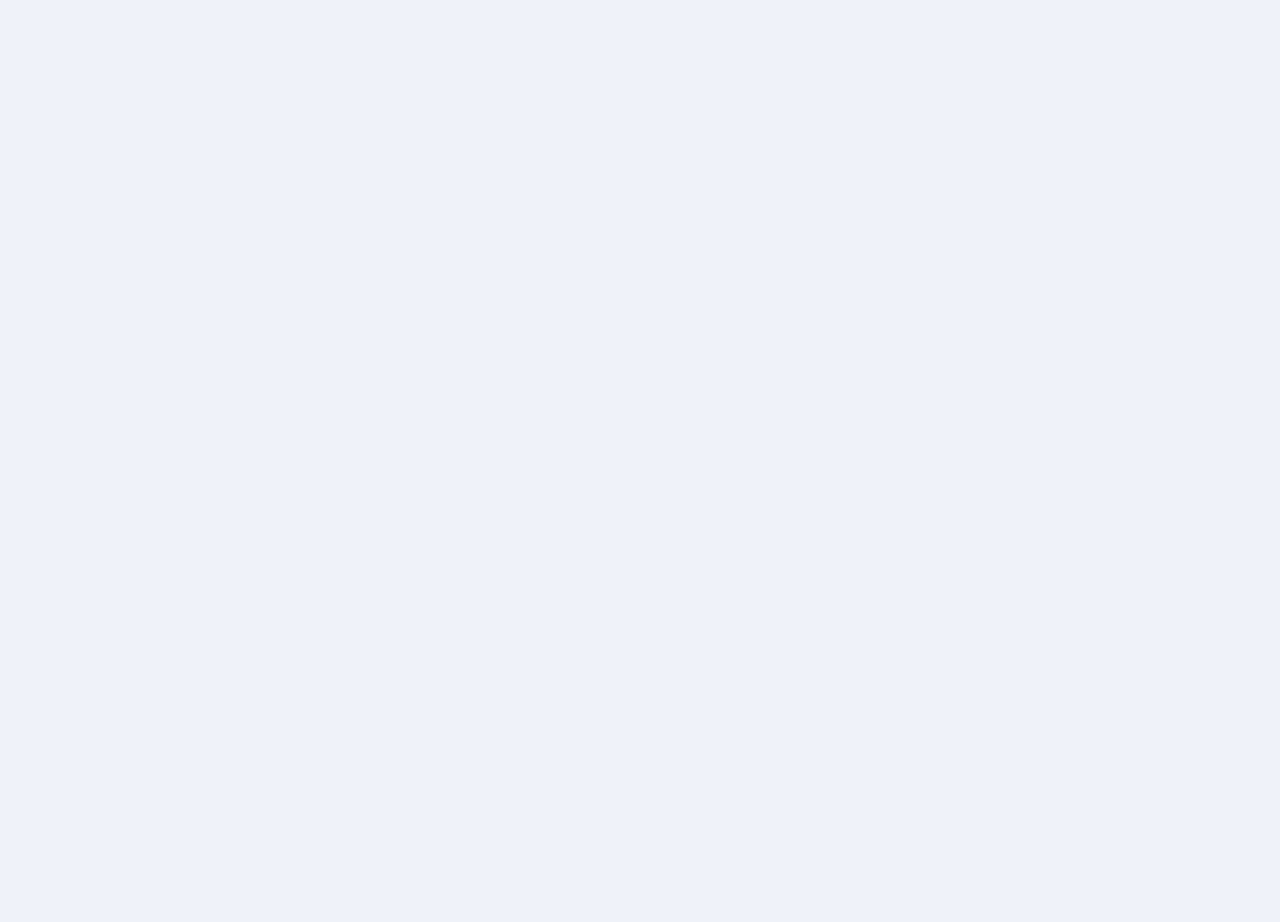
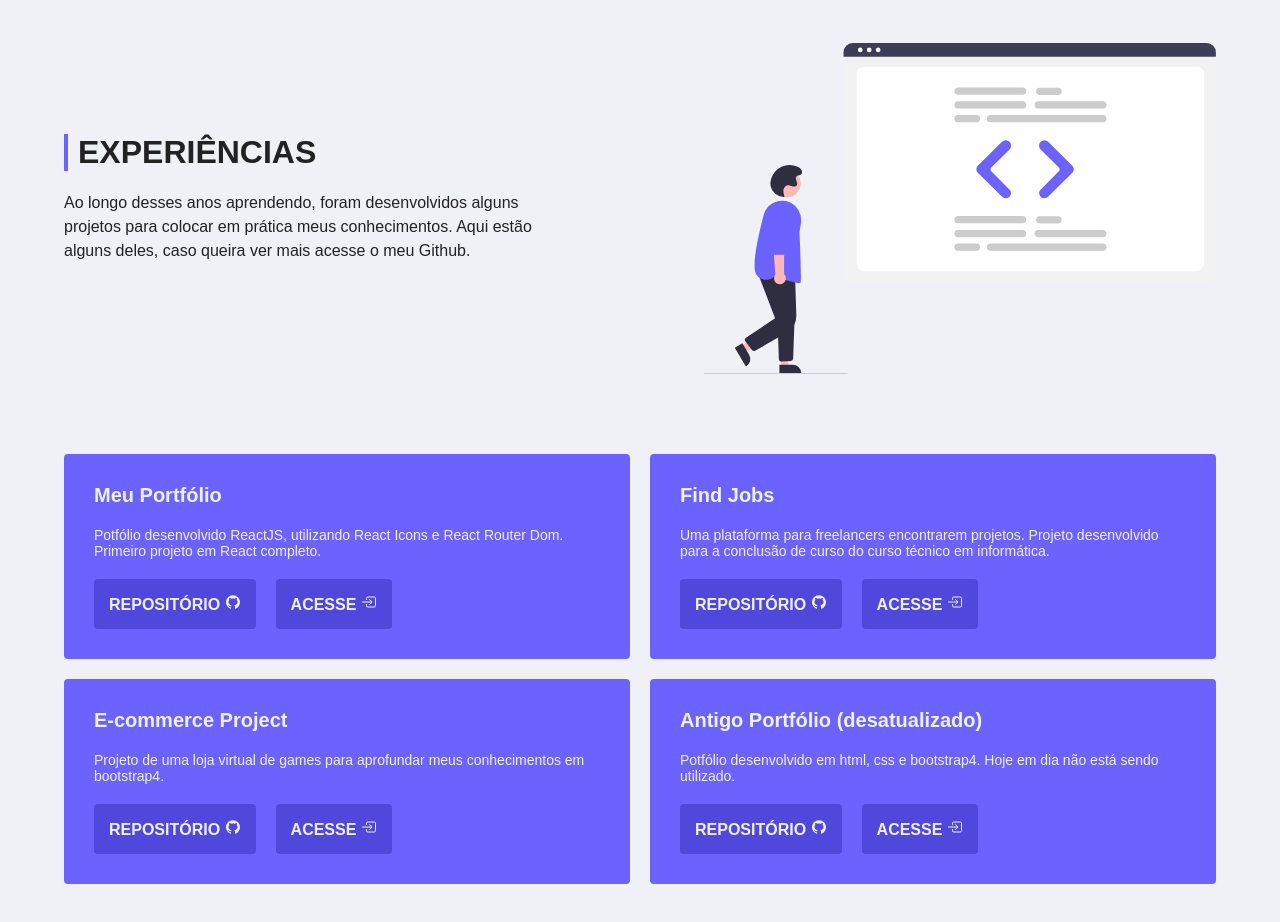
Before and after one commit to matheus-germano/react-portfolio, a React (Create React App) app: page / in a window 1280 px wide. Shown: the part 1640-2562 px from the top of the page. Before the commit the page ends 1671 px from the top, so only its background shows below. Built offline with nearby package versions, Linux system fonts and the light colour scheme.

Commit message:
experience done

```diff
--- a/src/App.js
+++ b/src/App.js
@@ -4,6 +4,7 @@ import Navbar from './components/Navbar/Navbar';
 import Home from './components/pages/Home/Home';
 import AboutMe from './components/pages/AboutMe/AboutMe';
 import Stacks from './components/pages/Stacks/Stacks';
+import Experiences from './components/pages/Experiences/Experiencies';
 
 function App() {
   return (
@@ -12,6 +13,7 @@ function App() {
       <Home/>
       <AboutMe/>
       <Stacks/>
+      <Experiences/>
     </Router>
   );
 }
--- a/src/components/pages/AboutMe/AboutMe.css
+++ b/src/components/pages/AboutMe/AboutMe.css
@@ -11,6 +11,7 @@
   font-size: 1.6rem;
   max-width: 500px;
   margin: 20px 0;
+  line-height: 2.4rem;
 }
 
 .about-container {
--- /dev/null
+++ b/src/components/pages/Experiences/Experiences.css
@@ -0,0 +1,189 @@
+.exp-container {
+  width: 90%;
+  max-width: 1200px;
+  margin: 100px auto;
+}
+
+.exp-content {
+  display: flex;
+  justify-content: space-between;
+
+  width: 100%;
+}
+
+.exp-text h1 {
+  font-size: 3.2rem;
+  text-transform: uppercase;
+
+  padding-left: 10px;
+  margin-bottom: 15px;
+
+  border-left: 4px solid var(--primary);
+}
+
+.exp-text p {
+  font-size: 1.6rem;
+  max-width: 500px;
+  margin: 20px 0;
+  line-height: 2.4rem;
+}
+
+.exp-content img {
+  width: 512px;
+  height: 100%;
+}
+
+.exp-text {
+  margin: auto 0;
+}
+
+.exp-projects {
+  margin-top: 80px;
+  display: grid;
+  grid-template-columns: repeat(auto-fit, minmax(500px, 1fr));
+  grid-gap: 20px;
+}
+
+.card {
+  color: var(--white);
+  border-radius: 4px;
+  margin: 0 auto;
+  background-color: var(--primary);
+  width: 100%;
+  height: auto;
+}
+
+.card-body {
+  padding: 20px;
+  height: 100%;
+}
+
+.card h1 {
+  font-size: 2rem;
+  padding: 10px;
+}
+
+.card p {
+  font-size: 1.4rem;
+  padding: 10px;
+}
+
+.card-buttons {
+  font-size: 2.4rem;
+  cursor: pointer;
+}
+
+.card-button {
+  margin: 0 auto;
+}
+
+.exp-container .btn {
+  justify-content: center;
+  align-items: center;
+  padding: 1.5rem;
+  display: inline-block;
+  text-decoration: none;
+  font-size: 1.6rem;
+  text-transform: uppercase;
+  font-weight: bold;
+  width: auto;
+  height: 50px;
+  border: none;
+  border-radius: 4px;
+  text-align: center;
+  margin: 10px;
+}
+
+.btn-secundary {
+  background-color: var(--dark-primary);
+  color: var(--white);
+  transition: 0.5s;
+}
+
+.btn-secundary:hover {
+  background-color: var(--dark-primary-hover);
+  transition: 0.5s;
+}
+
+@media (max-width: 1130px) {
+  html,
+  body {
+    font-size: 60%;
+  }
+
+  .exp-content img {
+    width: 50%;
+    height: 100%;
+  }
+
+  .exp-content p {
+    margin: 20px 20px 20px 0;
+  }
+}
+
+@media (max-width: 956px) {
+  .exp-content img {
+    margin-bottom: 80px;
+    width: 70%;
+    height: auto;
+  }
+
+  .exp-content p {
+    margin: 20px 20px 20px 0;
+  }
+}
+
+@media (max-width: 768px) {
+  html,
+  body {
+    font-size: 50%;
+  }
+
+  .exp-content img {
+    width: 80%;
+    height: auto;
+
+    order: -1;
+  }
+
+  .exp-content {
+    align-items: center;
+    justify-content: center;
+    flex-direction: column;
+  }
+
+  .exp-projects {
+    margin: 0 auto;
+    width: 90%;
+    margin-top: 80px;
+    display: grid;
+    grid-template-columns: repeat(auto-fit, minmax(350px, 1fr));
+    grid-gap: 20px;
+  }
+}
+
+@media (max-width: 525px) {
+  .exp-content img {
+    width: 100%;
+    height: auto;
+  }
+  .exp-projects {
+    width: 100%;
+  }
+}
+
+@media (max-width: 375px) {
+  .exp-projects {
+    margin: 0 auto;
+    width: 90%;
+    margin-top: 80px;
+    display: grid;
+    grid-template-columns: repeat(auto-fit, minmax(240px, 1fr));
+    grid-gap: 20px;
+  }
+
+  .exp-container .btn {
+    width: 100%;
+    margin: 10px 0;
+  }
+}
--- /dev/null
+++ b/src/components/pages/Experiences/Experiencies.js
@@ -0,0 +1,84 @@
+import React from 'react'
+
+import ExpSVG from '../../../images/experience.svg'
+
+import {AiFillGithub} from 'react-icons/ai'
+import {IoEnterOutline} from 'react-icons/io5'
+
+import './Experiences.css'
+
+function Experiencies() {
+  return (
+    <>
+      <div className="exp-container">
+        <div className="exp-content">
+          <div className="exp-text">
+            <h1>Experiências</h1>
+            <p>Ao longo desses anos aprendendo, foram desenvolvidos alguns projetos para colocar em prática meus conhecimentos. Aqui estão alguns deles, caso queira ver mais acesse o meu Github.</p>
+          </div>
+          <img src={ExpSVG} alt=""/>
+        </div>
+        <div className="exp-projects">
+        <div className="card">
+            <div className="card-body">
+              <h1 className="card-title">Meu Portfólio</h1>
+              <p className="card-description">Potfólio desenvolvido ReactJS, utilizando React Icons e React Router Dom. Primeiro projeto em React completo.</p>
+              <div className="card-buttons">
+                <a href="https://github.com/matheus-germano/react-portfolio" target="_blank" rel="noopener noreferrer" className="card-button btn btn-secundary">
+                  Repositório <AiFillGithub className="card-icon"/>
+                </a>
+                <a href="https://react-portfolio-silk.vercel.app/" target="_blank" rel="noopener noreferrer" className="card-button btn btn-secundary">
+                  Acesse <IoEnterOutline className="card-icon"/>
+                </a>
+              </div>
+            </div>
+          </div>
+          <div className="card">
+            <div className="card-body">
+              <h1 className="card-title">Find Jobs</h1>
+              <p className="card-description">Uma plataforma para freelancers encontrarem projetos. Projeto desenvolvido para a conclusão de curso do curso técnico em informática.</p>
+              <div className="card-buttons">
+                <a href="https://github.com/caiocichetti/tcc-findjobs-web" target="_blank" rel="noopener noreferrer" className="card-button btn btn-secundary">
+                  Repositório <AiFillGithub className="card-icon"/>
+                </a>
+                <a href="http://findjobs.webteachers.com.br/" target="_blank" rel="noopener noreferrer" className="card-button btn btn-secundary">
+                  Acesse <IoEnterOutline className="card-icon"/>
+                </a>
+              </div>
+            </div>
+          </div>
+          <div className="card">
+            <div className="card-body">
+              <h1 className="card-title">E-commerce Project</h1>
+              <p className="card-description">Projeto de uma loja virtual de games para aprofundar meus conhecimentos em bootstrap4.</p>
+              <div className="card-buttons">
+                <a href="https://github.com/matheus-germano/Projeto-Ecommerce" target="_blank" rel="noopener noreferrer" className="card-button btn btn-secundary">
+                  Repositório <AiFillGithub className="card-icon"/>
+                </a>
+                <a href="https://mgecommerceproject.netlify.app/" target="_blank" rel="noopener noreferrer" className="card-button btn btn-secundary">
+                  Acesse <IoEnterOutline className="card-icon"/>
+                </a>
+              </div>
+            </div>
+          </div>
+          <div className="card">
+            <div className="card-body">
+              <h1 className="card-title">Antigo Portfólio (desatualizado)</h1>
+              <p className="card-description">Potfólio desenvolvido em html, css e bootstrap4. Hoje em dia não está sendo utilizado.</p>
+              <div className="card-buttons">
+                <a href="https://github.com/matheus-germano/portfolio" target="_blank" rel="noopener noreferrer" className="card-button btn btn-secundary">
+                  Repositório <AiFillGithub className="card-icon"/>
+                </a>
+                <a href="https://matheus-germano.github.io/portfolio/" target="_blank" rel="noopener noreferrer" className="card-button btn btn-secundary">
+                  Acesse <IoEnterOutline className="card-icon"/>
+                </a>
+              </div>
+            </div>
+          </div>
+        </div>
+      </div>
+    </>
+  )
+}
+
+export default Experiencies
--- a/src/components/pages/Stacks/Stacks.css
+++ b/src/components/pages/Stacks/Stacks.css
@@ -11,6 +11,7 @@
   font-size: 1.6rem;
   max-width: 500px;
   margin: 20px 0;
+  line-height: 2.4rem;
 }
 
 .stacks-container {
--- a/src/global.css
+++ b/src/global.css
@@ -1,7 +1,10 @@
 :root {
   --primary: #6c63ff;
   --primary-hover: #5850e2;
+  --dark-primary: #5048dd;
+  --dark-primary-hover: #3d36bb;
   --white: #f0f0f7;
   --gray: #343a40;
+  --light-gray: #d9d9d9;
   --black: #222;
 }
```
Also changed, not shown: 1 other file (tests, documents, lock files or other folders).
